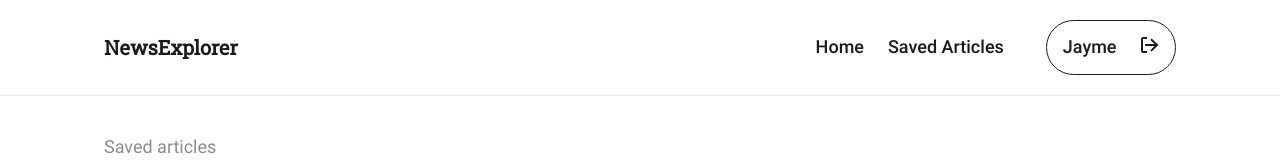
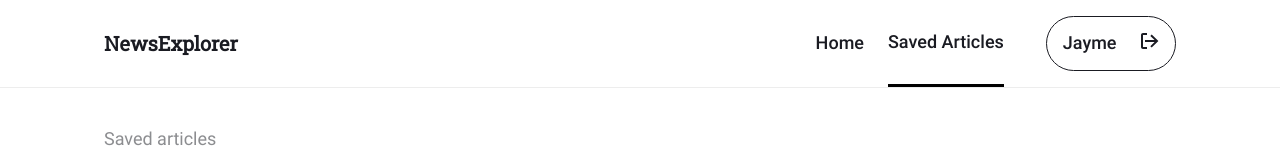
Before and after one commit to jaymew88/news-explorer-frontend, a React (Create React App) app: page /saved-news in a window 1280 px wide. Shown: the top 160 px of the page. Built offline with nearby package versions, Linux system fonts and the light colour scheme.

Commit message:
active navbar menu item

```diff
--- a/src/components/Navigation/Navigation.css
+++ b/src/components/Navigation/Navigation.css
@@ -5,7 +5,7 @@
   position: relative;
   z-index: 1;
   box-sizing: border-box;
-  padding: 20px 104px;
+  padding: 0 104px;
   outline: rgba(196,196,196,.3) 1px solid;
 }
 
@@ -19,6 +19,7 @@
   align-items: center;
   text-decoration: none;
   margin: 0;
+  padding: 20px 0;
 }
 
 .navbar__logo_saved {
@@ -43,9 +44,17 @@
   text-decoration: none;
 }
 
+.navbar__menu-item_active {
+  border-bottom: 3px solid #fff;
+}
+
+.navbar__menu-item_saved_active {
+  border-bottom: 3px solid #000;
+}
+
 .navbar__menu-item_saved {
   color: #1A1B22;
-  padding-left: 24px;
+  margin-left: 24px;
 }
 
 .navbar__menu-button {
@@ -57,7 +66,7 @@
   border-radius: 100px;
   border: 1px solid #fff;
   padding: 16px 60px;
-  margin-left: 42px;
+  margin: 16px 0 16px 42px;
 }
 
 .navbar__menu-button_saved {
@@ -78,10 +87,11 @@
 
 @media (max-width: 1200px) {
  .navbar {
-  padding: 14px 40px;
+  padding: 0 40px;
  }
  .navbar__logo {
-  font-size: 16px;;
+  font-size: 16px;
+  padding: 14px 0;
  }
  .navbar__menu-item {
    font-size: 16px;
@@ -102,13 +112,14 @@
     justify-content: space-between;
     align-items: center;
     z-index: 3;
-    padding: 16px 16px;
+    padding: 0;
    }
   .navbar__mobile {
     box-shadow: inset 0px -1px 0px rgba(255, 255, 255, 0.2);
     }
   .navbar__logo {
     display: block;
+    padding: 16px 16px;
   }
   .navbar__overlay {
     background-color: #000;
@@ -147,6 +158,7 @@
     height: 24px;
     border: none;
     display: flex;
+    margin: 16px 16px;
   }
   .navbar__menu-item {
     align-self: flex-start;
--- a/src/components/Navigation/Navigation.js
+++ b/src/components/Navigation/Navigation.js
@@ -33,7 +33,7 @@ function Navigation({ isSavedNews, loggedIn, onSigninClick }) {
         <div className={`navbar__overlay ${click ? '' : 'navbar__overlay_active'}`}></div>
         <div className={`navbar__menu ${click ? '' : 'navbar__menu_open'}`}>
           <NavLink
-            to="/Home"
+            to="/"
             className={`navbar__menu-item ${isSavedNews ? "navbar__menu-item_saved" : ""}`}
           >
             Home
@@ -41,7 +41,8 @@ function Navigation({ isSavedNews, loggedIn, onSigninClick }) {
           {loggedIn &&
             <NavLink
               to="/saved-news"
-              className={`navbar__menu-item ${isSavedNews ? "navbar__menu-item_saved" : ""}`}>
+              className={`navbar__menu-item ${isSavedNews ? "navbar__menu-item_saved" : ""}`}
+            >
                 Saved Articles
             </NavLink>
           }
@@ -57,6 +58,7 @@ function Navigation({ isSavedNews, loggedIn, onSigninClick }) {
           <div className={`navbar__menu ${click ? '' : 'navbar__menu-open'}`}>
             <NavLink
               to="/home"
+              activeClassName={`navbar__menu-item_active ${isSavedNews ? 'navbar__menu-item_saved_active' : ''}`}
               className={`navbar__menu-item ${isSavedNews ? "navbar__menu-item_saved" : ""}`}
             >
               Home
@@ -64,6 +66,7 @@ function Navigation({ isSavedNews, loggedIn, onSigninClick }) {
             {loggedIn &&
               <NavLink
                 to="/saved-news"
+                activeClassName={`navbar__menu-item_active ${isSavedNews ? 'navbar__menu-item_saved_active' : ''}`}
                 className={`navbar__menu-item ${isSavedNews ? "navbar__menu-item_saved" : ""}`}>
                   Saved Articles
               </NavLink>
--- a/src/components/PopupWithForm/PopupWithForm.css
+++ b/src/components/PopupWithForm/PopupWithForm.css
@@ -133,4 +133,6 @@
   text-decoration: none;
 }
 
-@media screen and (max-width: )
+@media screen and (max-width: 500px) {
+
+}
```
Also changed, not shown: 1 other file (tests, documents, lock files or other folders).
